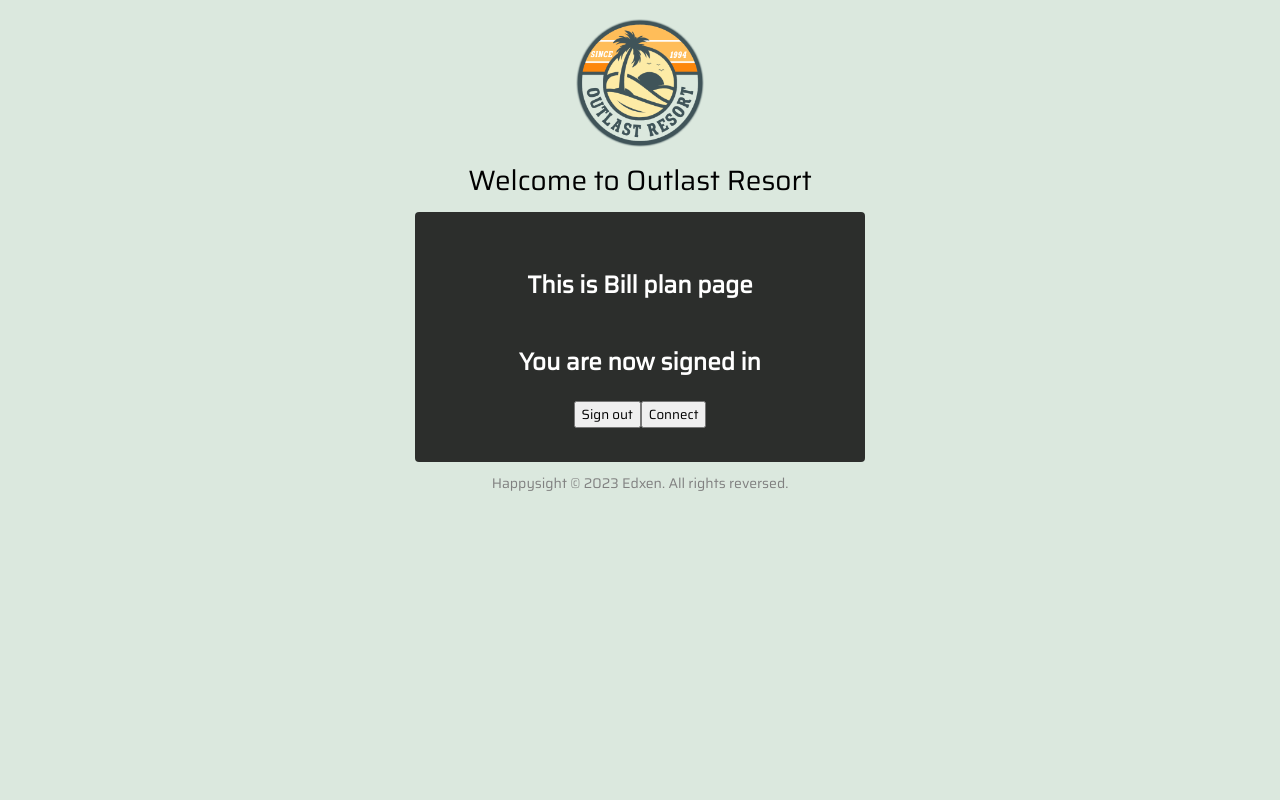
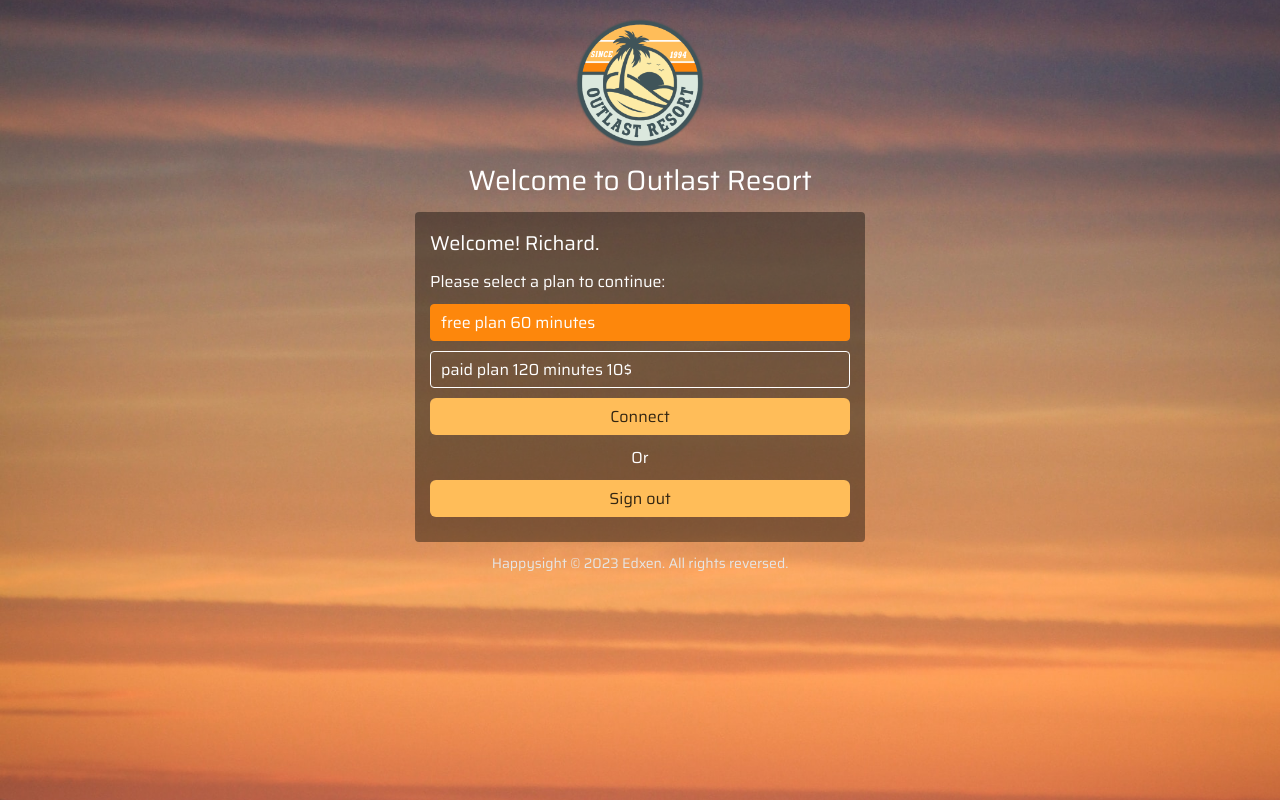
Before and after one commit to edxen/captive_next, a Next.js app: page /templates/bill_plan in a window 1280 px wide. Built offline with nearby package versions, Linux system fonts and the light colour scheme.

Commit message:
styled bill plans and added paymethod method

```diff
--- a/data/site.json
+++ b/data/site.json
@@ -3,10 +3,42 @@
     "authentication": true,
     "access_code": true
   },
-  "bill_plans": [],
+  "bill_plans": [
+    {
+      "uuid": "10001",
+      "name": "free plan",
+      "code": "",
+      "duration": 60,
+      "type": "free",
+      "amount": 0,
+      "bandwidth": {
+        "download": 2048,
+        "upload": 2048
+      }
+    },
+    {
+      "uuid": "10002",
+      "name": "paid plan",
+      "code": "",
+      "duration": 120,
+      "type": "paid",
+      "amount": 10,
+      "bandwidth": {
+        "download": 5120,
+        "upload": 5120
+      }
+    }
+  ],
   "signed_in": {
-    "status": false,
-    "guest": {}
+    "status": true,
+    "guest": {
+      "uuid": "10001",
+      "room_number": "1001",
+      "full_name": "Richard Smith",
+      "first_name": "Richard",
+      "last_name": "Smith",
+      "code": ""
+    }
   },
   "connected": {
     "status": false,
--- a/pages/styled/authentication.tsx
+++ b/pages/styled/authentication.tsx
@@ -55,6 +55,65 @@ export const StyledInputGroup = styled.div<StyledInputGroup>`
     }
 `;
 
+export const StyledRadioGroup = styled.div`
+    color: ${palette.white};
+
+    & > li {
+        list-style:none;
+        width: 100%;
+        margin-bottom: 10px;
+    }
+
+    & label {
+        display: flex;
+        align-items: center;
+        width: 100%;
+        cursor: pointer;
+    }
+
+    & input {
+        display: none;
+    }
+
+    & input + span {
+        width: 100%;
+        text-align: left;
+        padding: 5px 10px;
+        border: 1px solid ${palette.white};
+        color: ${palette.white};
+        border-radius: 4px;
+        transition: color 0.3 ease, border-color 0.3 ease;
+    }
+
+    & input:hover + span {
+        border: 1px solid ${palette.secondary};
+        color: ${palette.secondary};
+    }
+
+
+    & input:checked + span {
+        background-color:${palette.secondary};
+        border-color: ${palette.secondary};
+        color: ${palette.white};
+    }
+`;
+
+
+export const StyledSelectGroup = styled.div`
+    color: ${palette.white};
+    display: flex;
+
+    & label, select {
+        padding: 5px;
+        width: fit-content;
+    }
+
+    & select {
+        border-radius: 4px;
+        flex: 1;
+    }
+`;
+
 export const StyledError = styled.div`
     margin-bottom: 10px;
 
@@ -77,7 +136,7 @@ export const StyledButton = styled.button`
     padding:5px;
     margin-bottom: 10px;
     cursor: pointer;
-    transition: background-color 0.3s ease;
+    transition: background-color 0.3s ease, color 0.3s ease;
 
     & a {
         color: ${palette.white};
@@ -86,9 +145,10 @@ export const StyledButton = styled.button`
 
     &:hover {
         background-color: ${palette.secondary};
+        color: ${palette.white};
     }
 `;
 
-export const StyledDivider = styled.div`;
-    margin: bottom: 10px;
-`;;
+export const StyledDivider = styled.div`
+    margin-bottom: 10px;
+`;
--- a/pages/styled/layout.tsx
+++ b/pages/styled/layout.tsx
@@ -14,7 +14,7 @@ export const Content = styled.div`
     align-items:center;
 
     text-align: center;
-    background-color: rgba(0, 0,0 , .8);
+    background-color: rgba(0, 0,0 , .4);
     color: white;
     padding: 15px;
     width: 100%;
@@ -36,16 +36,10 @@ export const Header = styled.div`
     color: white;
 
     & div {
-        color: black;
         font-size: 28px;
     }
 `;
 
-export const Footer = styled.div`
-    color: gray;
-    font-size: 14px;
-    margin: 10px;
-`;
 
 export const StyledLogo = styled.div`
     color: white;
@@ -56,3 +50,9 @@ export const StyledLogo = styled.div`
     background-position: center center;
     background-size: contain;
 `;
+
+export const Footer = styled.div`
+    color: rgb(230, 230, 230);
+    font-size: 14px;
+    margin: 10px;
+`;
--- a/pages/templates/bill_plan.tsx
+++ b/pages/templates/bill_plan.tsx
@@ -3,7 +3,9 @@ import { ChangeEvent, useState, useEffect } from 'react';
 import { useRouter } from "next/router";
 
 import { fetchAPI, FetchAPI, getCurrentTranslation } from "../components/utils";
-import { Site, Data } from "../components/inteface";
+import { Site, Data, Guest } from "../components/inteface";
+import { StyledHeader, StyledInstructions, StyledRadioGroup, StyledButton, StyledDivider, StyledError, StyledSelectGroup } from "../styled/authentication";
+import e from "express";
 
 const texts = getCurrentTranslation();
 
@@ -27,7 +29,9 @@ const BillPlan = () => {
         setPlan(event.target.value.replace('plan_', ''));
     };
 
-    const handleConnect = async () => {
+    const handleConnect = async (e: React.FormEvent<HTMLFormElement>) => {
+        e.preventDefault();
+
         if (plan === "") {
             setErrorMessage(texts.error.no_plan_selected);
         } else {
@@ -48,32 +52,60 @@ const BillPlan = () => {
             if (data) {
                 setIsLoading(false);
                 setSite(data.site);
+                setPlan(data.site.bill_plans[0].uuid);
             }
         };
         fetchSite();
     }, []);
 
     const billPlans = (site?.bill_plans) && site.bill_plans;
+    const signed_in = (site?.signed_in) && site.signed_in;
+    const guest: Partial<Guest> | undefined = (signed_in) && signed_in.guest;
 
     return (
         <Layout isLoading={isLoading}>
-            <h2>This is Bill plan page</h2>
-
-            <div>
-                <h2>You are now signed in</h2>
-                {billPlans?.map((plan) =>
-                    <li key={plan.uuid}>
-                        <label>
-                            <input type="radio" value={`plan_${plan.uuid}`} name="bill_plans" onChange={handleSelect}></input>
-                            {plan.name} {plan.amount} $
-                        </label>
-                    </li>
-                )}
-                <div>{errorMessage}</div>
-                <button onClick={handleSignOut}>{texts.buttons.sign_out}</button>
-                <button onClick={handleConnect}>{texts.buttons.connect}</button>
-            </div>
-        </Layout>
+            <StyledHeader>
+                Welcome! {guest && guest.first_name}.
+            </StyledHeader>
+            <StyledInstructions>
+                Please select a plan to continue:
+            </StyledInstructions>
+            <form onSubmit={handleConnect}>
+                <StyledRadioGroup>
+                    {billPlans?.map((plan, index) =>
+                        <li key={plan.uuid}>
+                            <label>
+                                <input type="radio" value={`plan_${plan.uuid}`} name="bill_plans" onChange={handleSelect} defaultChecked={(index === 0) ? true : false}></input>
+                                <span>{plan.name} {plan.duration} minutes {plan.amount !== 0 && (`${plan.amount}$`)}</span>
+                            </label>
+                        </li>
+                    )}
+                </StyledRadioGroup>
+                {
+                    plan && billPlans?.filter((billplan) => billplan.uuid === plan)[0].type === 'paid' && (
+                        <StyledSelectGroup>
+                            <label>
+                                Payment Method:
+                            </label>
+                            <select>
+                                <option defaultChecked={true}>
+                                    Charge to Room
+                                </option>
+                                <option>
+                                    via Paypal Checkout
+                                </option>
+                            </select>
+                        </StyledSelectGroup>
+                    )
+                }
+                <StyledError>{errorMessage}</StyledError>
+                <StyledButton>{texts.buttons.connect}</StyledButton>
+            </form>
+            <StyledDivider>
+                Or
+            </StyledDivider>
+            <StyledButton onClick={handleSignOut}>{texts.buttons.sign_out}</StyledButton>
+        </Layout >
     );
 };
 
--- a/styles/globals.css
+++ b/styles/globals.css
@@ -4,7 +4,13 @@
 }
 
 body {
-    background-color: #dbe8de
+    background-color: #dbe8de;
+    background-image: url('../public/background.jpg');
+    background-repeat: no-repeat;
+    background-position: center;
+    background-size: cover;
+    background-attachment: fixed;
+    min-width: 320px;
 }
 
 @font-face {
```
Also changed, not shown: public/background.jpg (added).
